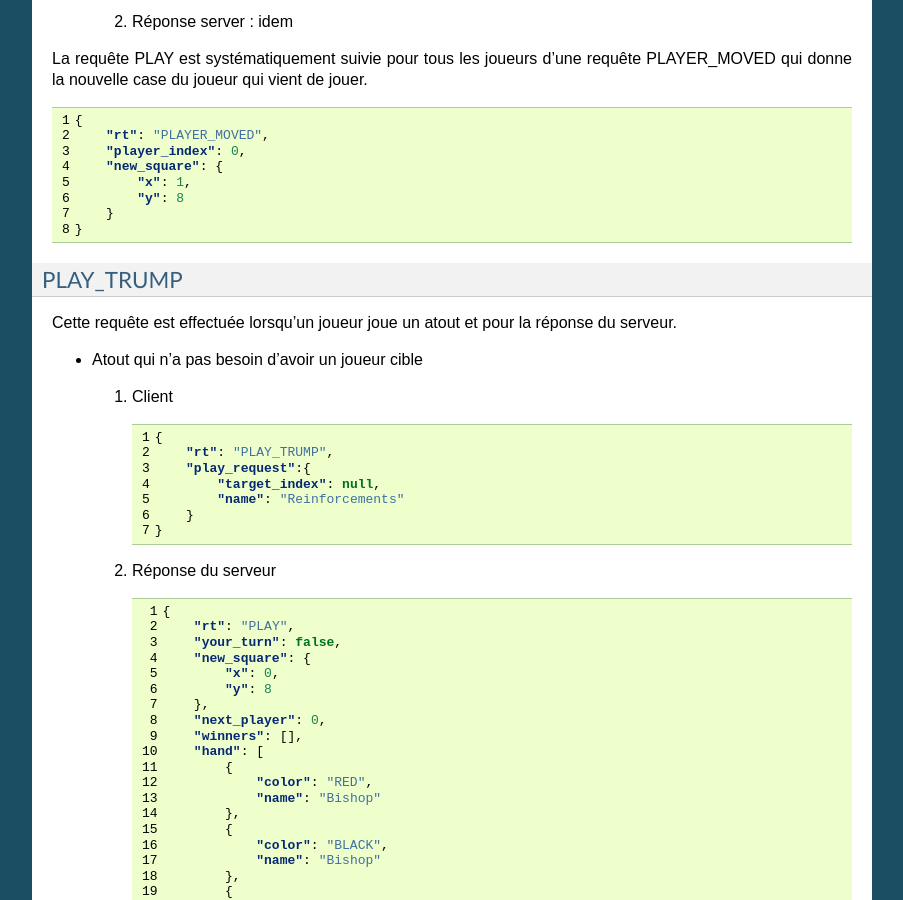
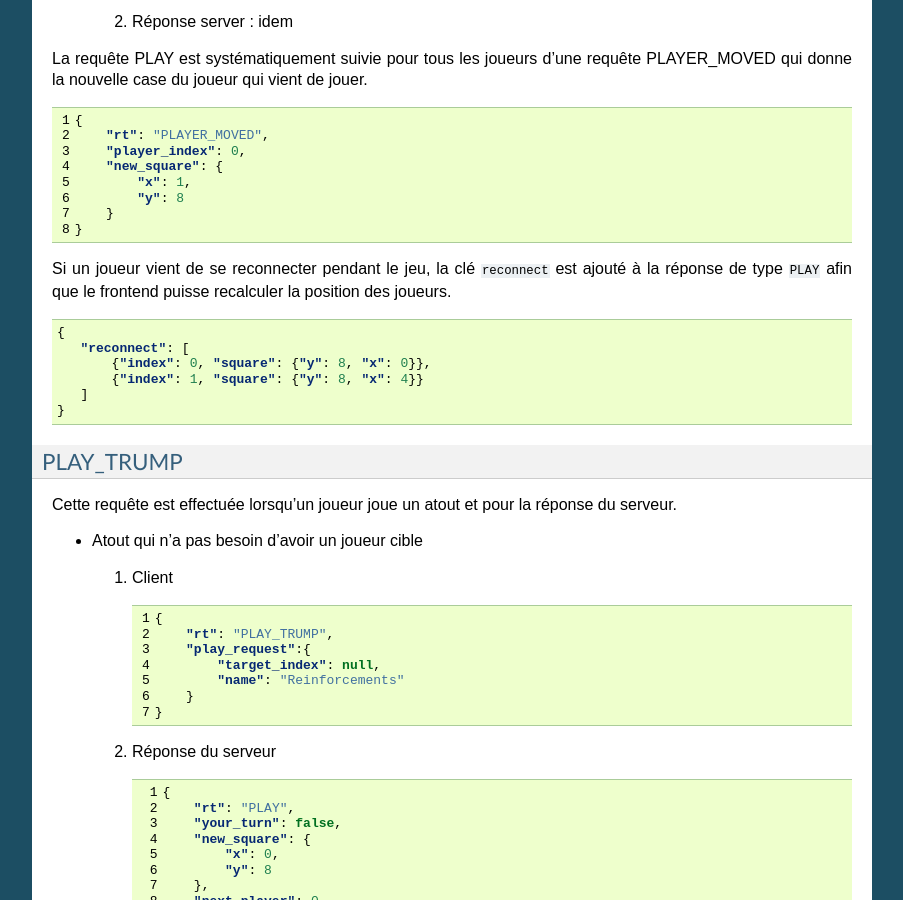
Before and after one commit to arenaoftitans/arena-of-titans-api, a Sphinx documentation site: the page built from doc/API.rst, in a window 1280 px wide and 900 px high, scrolled down 6115 px. Shown: the whole window, without its empty margins (198-1101 px from the left). Built offline with Sphinx 7.4.7, drawn with Linux system fonts in a browser that asks for light colours.

Commit message:
fix(api): add a reconnect property to play request
This property allows the front to display the pawns at their proper
location on reconnect.

```diff
--- a/doc/API.rst
+++ b/doc/API.rst
@@ -217,6 +217,19 @@
    :language: json
    :linenos:
 
+Si un joueur vient de se reconnecter pendant le jeu, la clé ``reconnect`` est
+ajouté à la réponse de type ``PLAY`` afin que le frontend puisse recalculer la
+position des joueurs.
+
+.. code-block:: json
+
+   {
+      "reconnect": [
+          {"index": 0, "square": {"y": 8, "x": 0}},
+          {"index": 1, "square": {"y": 8, "x": 4}}
+      ]
+   }
+
 
 PLAY_TRUMP
 ~~~~~~~~~~
```
Also changed, not shown: 2 other files.
